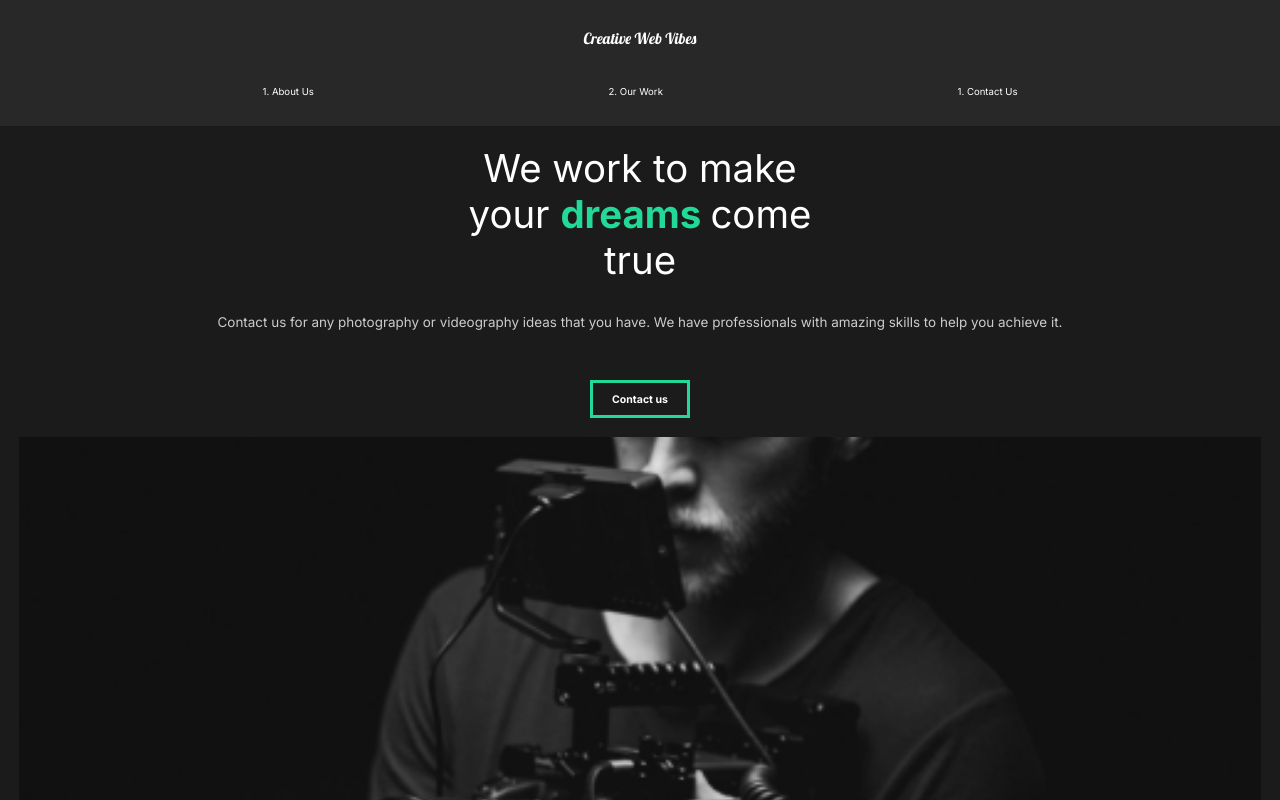
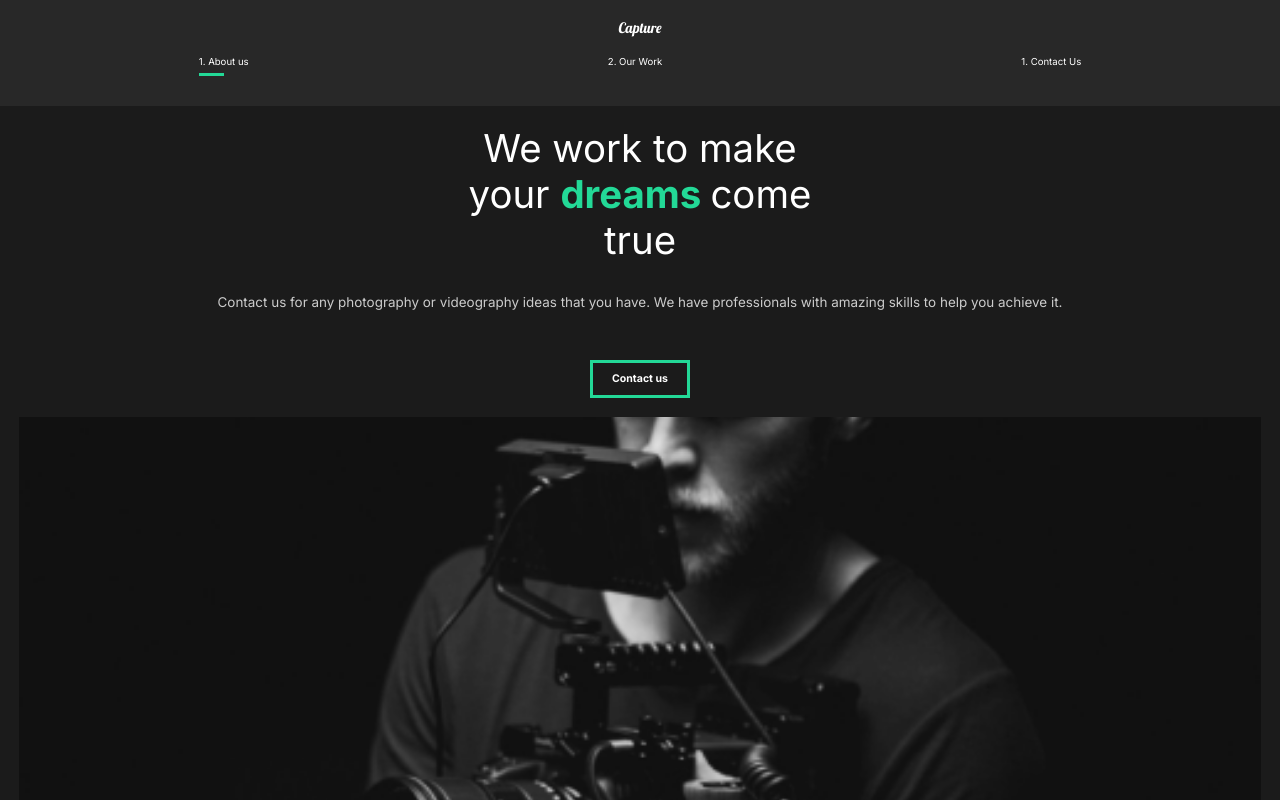
Before and after one commit to JoKeizer/website, a React (Create React App) app: page / in a window 1280 px wide. Shown: the top 800 px of the page. Built offline with nearby package versions, Linux system fonts and the light colour scheme.

Commit message:
added animated nav line

```diff
--- a/src/components/Nav.js
+++ b/src/components/Nav.js
@@ -1,26 +1,49 @@
 import React from 'react';
-
 import styled from 'styled-components';
+import { Link, useLocation } from 'react-router-dom';
+import { motion } from 'framer-motion';
 
 const Nav = () => {
+  const location = useLocation();
+  console.log(location.pathname)
+
+  const activePath = location.pathname;
   return (
     <StyledNav>
-      <h1><a id="logo" href="/">Creative Web Vibes</a></h1>
+      <h1>
+        <Link id="logo" to="/">
+          Capture
+        </Link>
+      </h1>
       <ul>
         <li>
-          <a href="/">1. About Us</a>
+          <Link to="/">1. About us</Link>
+          <Line
+            transition={{ duration: 0.75 }}
+            initial={{ width: '0%' }}
+            animate={{ width: activePath === '/' ? '50%' : '0%' }}
+          />
         </li>
         <li>
-          <a href="/work">2. Our Work</a>
+          <Link to="/work">2. Our Work</Link>
+          <Line
+            transition={{ duration: 0.75 }}
+            initial={{ width: '0%' }}
+            animate={{ width: activePath === '/work' ? '50%' : '0%' }}
+          />
         </li>
         <li>
-          <a href="/contact">1. Contact Us</a>
+          <Link to="/contact">1. Contact Us</Link>
+          <Line
+            transition={{ duration: 0.75 }}
+            initial={{ width: '0%' }}
+            animate={{ width: activePath === '/contact' ? '50%' : '0%' }}
+          />
         </li>
       </ul>
-
     </StyledNav>
-  )
-}
+  );
+};
 
 const StyledNav = styled.nav`
   min-height: 10vh;
@@ -28,47 +51,36 @@ const StyledNav = styled.nav`
   margin: auto;
   justify-content: space-between;
   align-items: center;
+  background: #282828;
   padding: 1rem 10rem;
-  background-color: #282828;
   position: sticky;
   top: 0;
   z-index: 10;
 
+  ul {
+    display: flex;
+    list-style: none;
+  }
+  li {
+    padding-left: 10rem;
+    position: relative;
+  }
   a {
     color: white;
     text-decoration: none;
   }
-
-  ul {
-    list-style: none;
-    display: flex;
-
-  }
-
   #logo {
-    font-size: 1.6rem;
+    font-size: 1.5rem;
     font-family: 'Lobster', cursive;
     font-weight: lighter;
   }
-
-  li {
-    padding-left: 10rem;
-    position: relative;
-  }
-
-  @media (max-width: 1300px) {
+  @media (max-width: 1500px) {
     flex-direction: column;
-    padding: 5rem1rem 1rem 1rem;
-
-    #logo {
-      display: inline-block;
-      margin: 2rem;
-    }
+    padding: 2rem 0rem;
     ul {
       padding: 2rem;
       justify-content: space-around;
       width: 100%;
-
       li {
         padding: 0;
       }
@@ -76,4 +88,16 @@ const StyledNav = styled.nav`
   }
 `;
 
+const Line = styled(motion.div)`
+  height: 0.3rem;
+  background: #23d997;
+  width: 5%;
+  position: absolute;
+  bottom: -80%;
+  left: 60%;
+  @media (max-width: 1500px) {
+    left: 0%;
+  }
+`;
+
 export default Nav;
```
